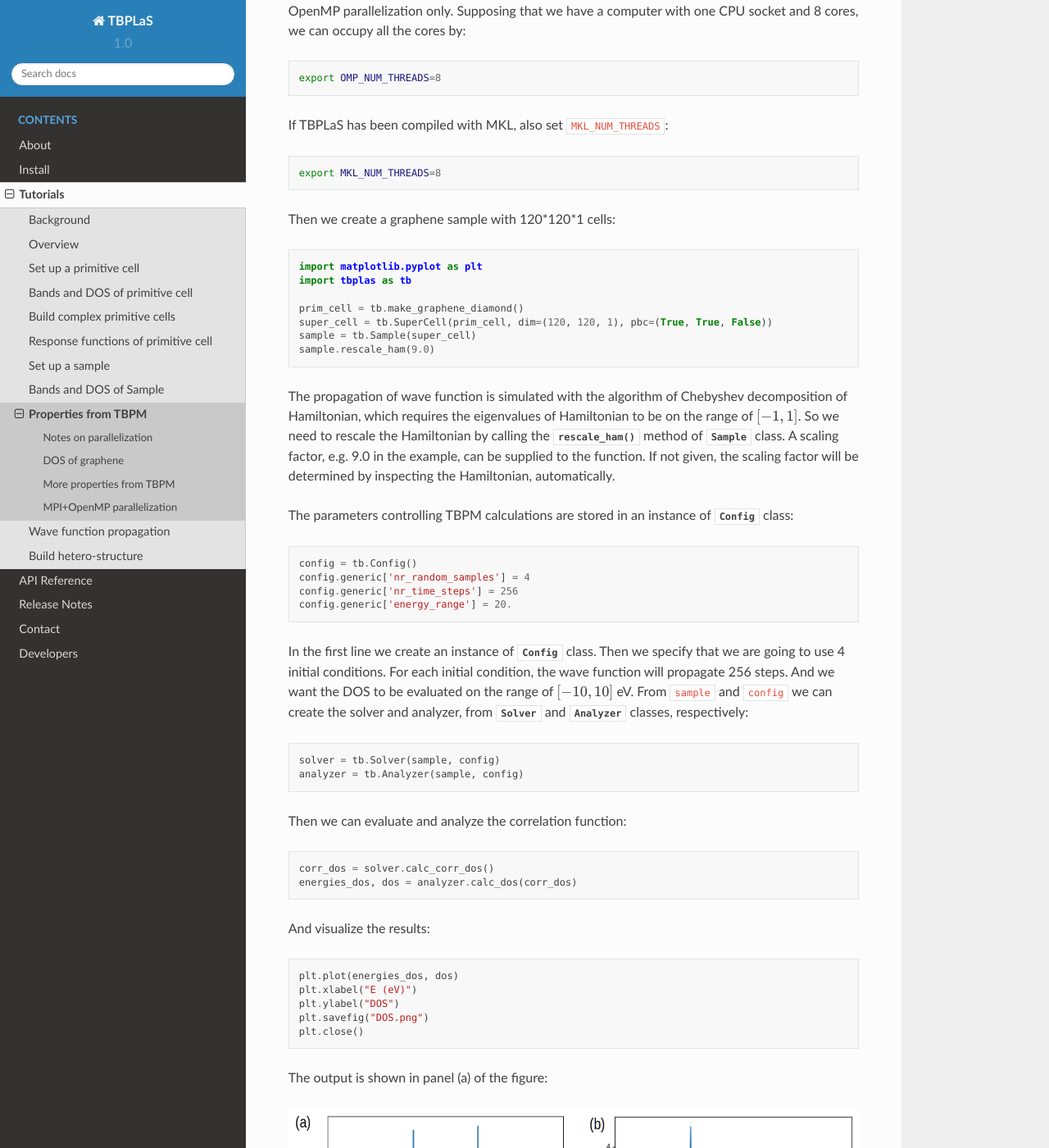
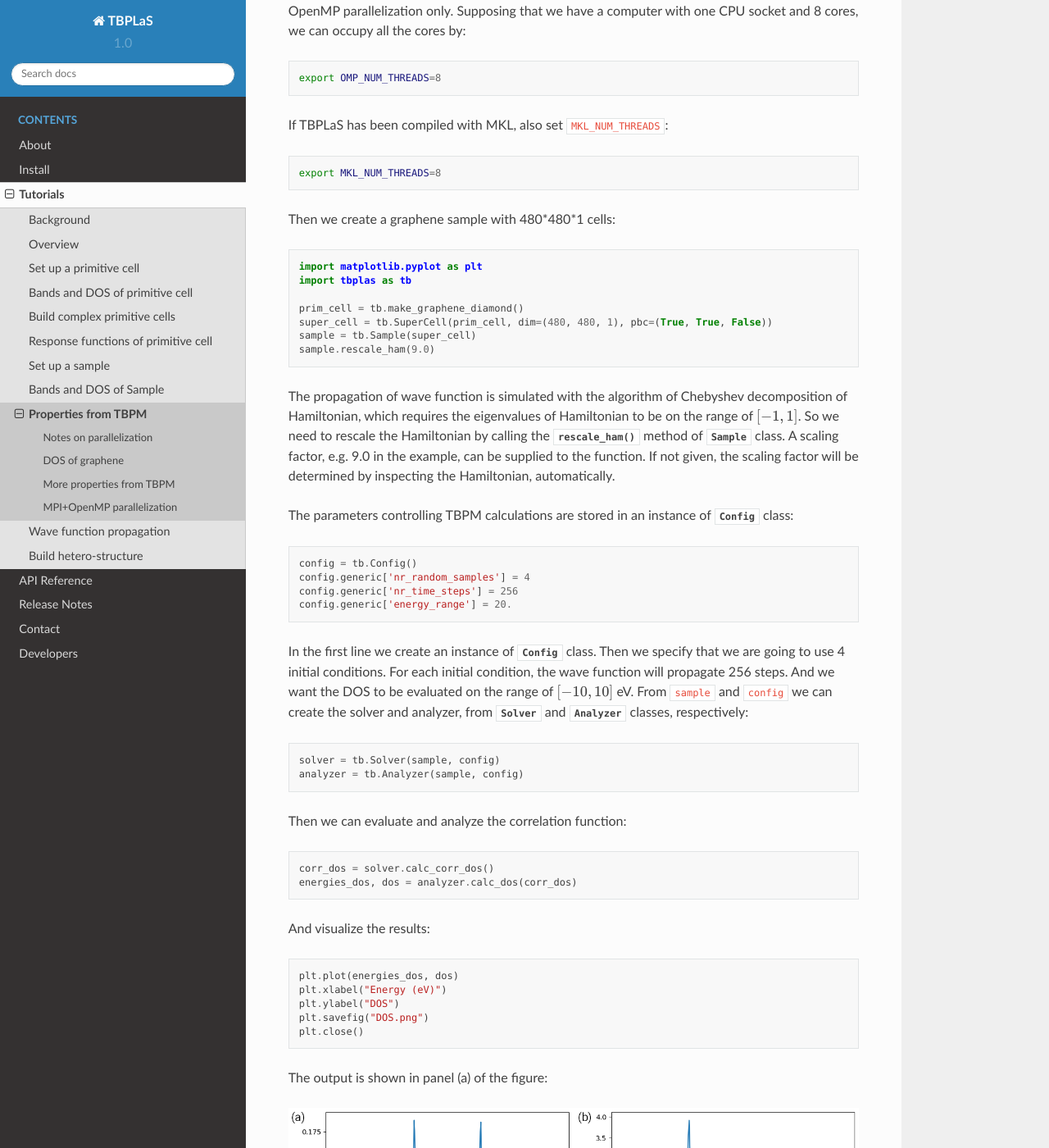
Before and after one commit to deepmodeling/tbplas, a Sphinx documentation site: the page built from doc/source/tutorial/sample_tbpm.rst, in a window 1280 px wide and 1400 px high, scrolled down 1352 px. Shown: the whole window at 82% size. Built offline with Sphinx 7.4.7 and the Read the Docs theme 2.0.0, drawn with Linux system fonts in a browser that asks for light colours; some of the changed text lies outside the part shown.

Commit message:
Improved figure quality for doc of TBPM

```diff
--- a/doc/source/tutorial/sample_tbpm.rst
+++ b/doc/source/tutorial/sample_tbpm.rst
@@ -68,7 +68,7 @@
 
     export MKL_NUM_THREADS=8
 
-Then we create a graphene sample with 120*120*1 cells:
+Then we create a graphene sample with 480*480*1 cells:
 
 .. code-block:: python
 
@@ -76,7 +76,7 @@
     import tbplas as tb
 
     prim_cell = tb.make_graphene_diamond()
-    super_cell = tb.SuperCell(prim_cell, dim=(120, 120, 1), pbc=(True, True, False))
+    super_cell = tb.SuperCell(prim_cell, dim=(480, 480, 1), pbc=(True, True, False))
     sample = tb.Sample(super_cell)
     sample.rescale_ham(9.0)
 
@@ -117,7 +117,7 @@
 .. code-block:: python
 
     plt.plot(energies_dos, dos)
-    plt.xlabel("E (eV)")
+    plt.xlabel("Energy (eV)")
     plt.ylabel("DOS")
     plt.savefig("DOS.png")
     plt.close()
@@ -126,7 +126,6 @@
 
 .. figure:: images/sample_tbpm/tbpm.png
     :align: center
-    :scale: 75%
 
     Density of states (a), optical (AC) conductivity (b), dynamic polarizability (c) and electronic (DC)
     conductivity (d) of graphene sample.
@@ -162,8 +161,8 @@
     corr_ac = solver.calc_corr_ac_cond()
     omegas_ac, ac = analyzer.calc_ac_cond(corr_ac)
     plt.plot(omegas_ac, ac[0])
-    plt.xlabel("h_bar * omega (eV)")
-    plt.ylabel("sigma_xx (sigma_0)")
+    plt.xlabel("Energy (eV)")
+    plt.ylabel("sigma_xx")
     plt.savefig("ACxx.png")
     plt.close()
 
@@ -171,7 +170,7 @@
     corr_dyn_pol = solver.calc_corr_dyn_pol()
     q_val, omegas, dyn_pol = analyzer.calc_dyn_pol(corr_dyn_pol)
     plt.plot(omegas, -1 * dyn_pol[0, :].imag)
-    plt.xlabel("h_bar * omega (eV)")
+    plt.xlabel("Energy (eV)")
     plt.ylabel("-Im(dp)")
     plt.savefig("dp_imag.png")
     plt.close()
@@ -180,7 +179,7 @@
     corr_dos, corr_dc = solver.calc_corr_dc_cond()
     energies_dc, dc = analyzer.calc_dc_cond(corr_dos, corr_dc)
     plt.plot(energies_dc, dc[0, :])
-    plt.xlabel("E (eV)")
+    plt.xlabel("Energy (eV)")
     plt.ylabel("DC conductivity")
     plt.savefig("DC.png")
     plt.close()
```
Also changed, not shown: other parts of doc/source/tutorial/sample_tbpm.rst (+1 -1 lines), doc/source/tutorial/images/sample_tbpm/tbpm.png, 1 other file.
